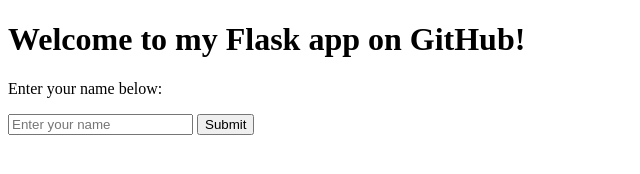
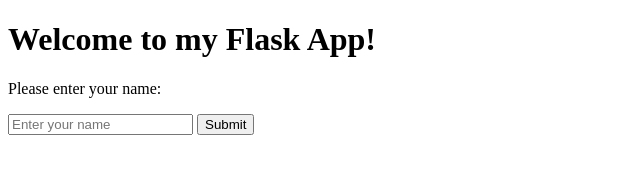
Before and after one commit to stupid-automations/TEMPORARY_PUBLIC, a plain HTML site: page templates/index.html in a window 1280 px wide. Shown: the whole page, without its empty margins (0-640 px from the left). Drawn offline with Linux system fonts and the light colour scheme.

Commit message:
Update index.html

```diff
--- a/templates/index.html
+++ b/templates/index.html
@@ -5,8 +5,8 @@
     <title>My Flask App</title>
 </head>
 <body>
-    <h1>Welcome to my Flask app on GitHub!</h1>
-    <p>Enter your name below:</p>
+    <h1>Welcome to my Flask App!</h1>
+    <p>Please enter your name:</p>
 
     <form action="/submit" method="POST">
         <input type="text" name="username" placeholder="Enter your name" required>
```
